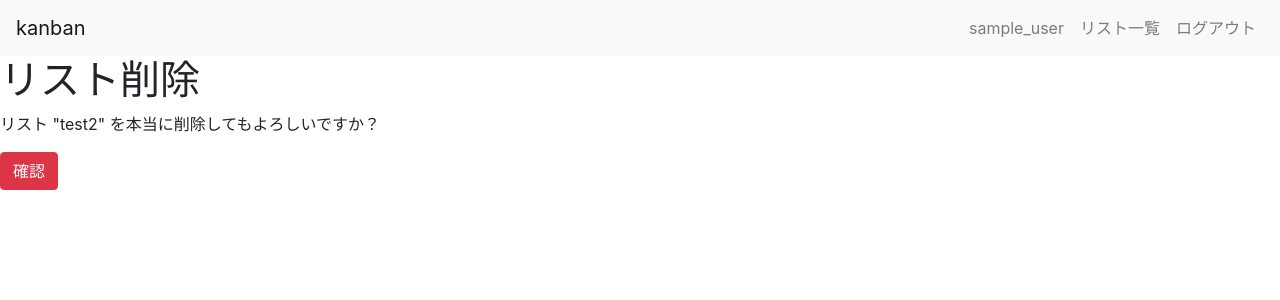
After one commit to kz-oita/kanban-python, a Django app: page /kanban/lists/1/delete/ in a window 1280 px wide. The commit adds this page. Shown: the top 300 px of the page. Run offline with Django 3.2, Linux system fonts and the light colour scheme; a user stored in the database is signed in; data comes from the database, SQL or seed files in the repository; some libraries are stand-ins or nearby versions.

Commit message:
add function delete list

```diff
--- /dev/null
+++ b/kanban/templates/kanban/lists/delete.html
@@ -0,0 +1,10 @@
+{% extends "kanban/base.html" %}
+
+{% block content %}
+<h1>リスト削除</h1>
+<form method="post">
+  {% csrf_token %}
+  <p>リスト "{{ list.title }}" を本当に削除してもよろしいですか？</p>
+  <button type="submit" class="btn btn-danger">確認</button>
+</form>
+{% endblock %}
--- a/kanban/templates/kanban/lists/detail.html
+++ b/kanban/templates/kanban/lists/detail.html
@@ -11,6 +11,6 @@
 </dl>
 
 <a class="btn btn-primary" href="{% url 'kanban:lists_update' list.pk  %}" role="button">編集</a>
-
+<a class="btn btn-danger" href="{% url 'kanban:lists_delete' list.pk  %}" role="button">削除</a>
 
 {% endblock %}
--- a/kanban/urls.py
+++ b/kanban/urls.py
@@ -14,4 +14,5 @@ urlpatterns = [
     path("lists/create/", views.ListCreateView.as_view(), name="lists_create"),
     path("lists/<int:pk>/", views.ListDetailView.as_view(), name="lists_detail"),
     path("lists/<int:pk>/update/", views.ListUpdateView.as_view(), name="lists_update"),
+    path("lists/<int:pk>/delete/", views.ListDeleteView.as_view(), name="lists_delete"),
 ]
--- a/kanban/views.py
+++ b/kanban/views.py
@@ -4,7 +4,7 @@ from django.contrib.auth.mixins import LoginRequiredMixin
 from django.contrib.auth.models import User
 from django.shortcuts import render, redirect, resolve_url
 from django.urls import reverse_lazy
-from django.views.generic import DetailView, UpdateView, CreateView, ListView
+from django.views.generic import DetailView, UpdateView, CreateView, ListView, DeleteView
 from .forms import UserForm, ListForm
 from . models import List
 from django.contrib.auth.decorators import login_required
@@ -70,3 +70,9 @@ class ListUpdateView(LoginRequiredMixin, UpdateView):
 
     def get_success_url(self):
         return resolve_url('kanban:lists_detail', pk=self.kwargs['pk'])
+
+class ListDeleteView(LoginRequiredMixin, DeleteView):
+    model = List
+    template_name = "kanban/lists/delete.html"
+    form_class = ListForm
+    success_url = reverse_lazy("kanban:lists_list")
```
